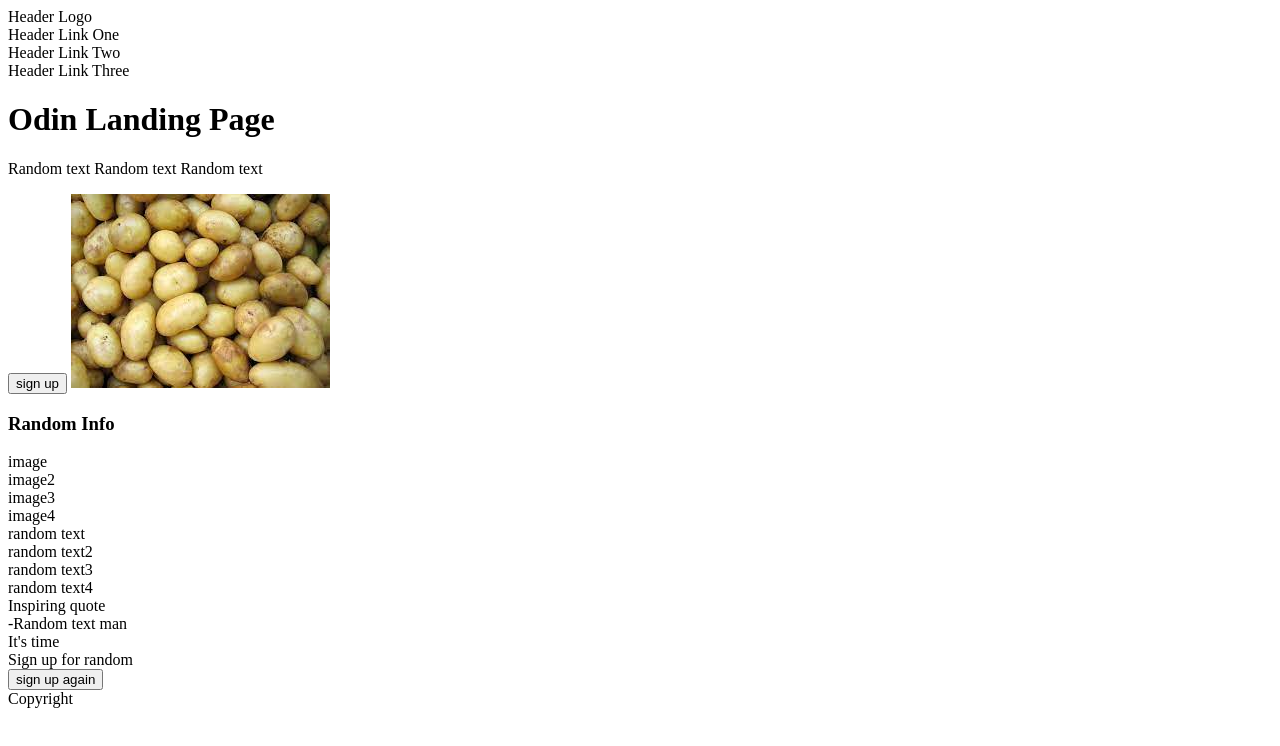
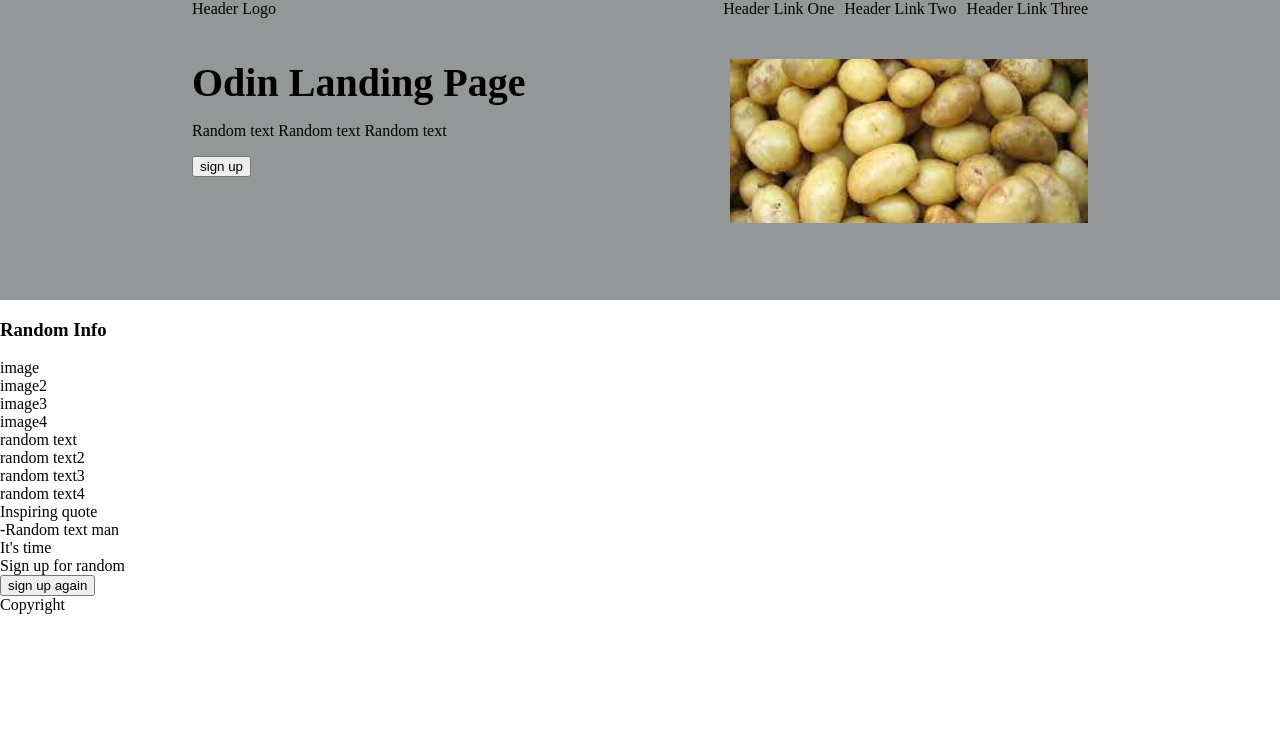
Before and after one commit to JMFCDL/Odin-Landing-Page, a plain HTML site: page index.html in a window 1280 px wide. Drawn offline with Linux system fonts and the light colour scheme.

Commit message:
add rough draft of css for top section

```diff
--- a/index.html
+++ b/index.html
@@ -5,21 +5,32 @@
         <meta charset = "UTF-8">
         <meta name="viewport" content="width=device-width, initial-scale=1.0">
         <title>Odin Landing Page</title>
+        <link rel="stylesheet" href="style.css">
     </head>
 
     <body>
         <div class="top">
-            <div class="logo">Header Logo</div>
-            <div class="links">Header Link One</div>
-            <div class="links">Header Link Two</div>
-            <div class="links">Header Link Three</div>
-            <h1>Odin Landing Page</h1>
-            <p>Random text Random text Random text</p>
-            <button>sign up</button>
-            <img src="./landing-page-images/potatoes.jpeg" alt="Potatoes">
+            <div class="container">
+                <div class="header">
+                    <div class="logo">Header Logo</div>
+                    <div class="links">
+                        <div>Header Link One</div>
+                        <div>Header Link Two</div>
+                        <div>Header Link Three</div>
+                    </div>
+                </div>
+                <div class="intro">
+                    <div class="start">
+                        <h1>Odin Landing Page</h1>
+                        <p>Random text Random text Random text</p>
+                        <button>sign up</button>
+                    </div>
+                    <img src="./landing-page-images/potatoes.jpeg" alt="Potatoes">
+                </div>
+            </div>
         </div>
 
-        <div class="top middle">
+        <div class="t middle">
             <h3>Random Info</h3>
             <div class="placeholder-image">image</div>
             <div class="placeholder-image">image2</div>
@@ -31,7 +42,7 @@
             <div class="sub text">random text4</div>
         </div>
 
-        <div class="bottom middle">
+        <div class="b middle">
             <div class="quote">Inspiring quote</div>
             <div class="credit-quote">-Random text man</div>
         </div>
--- a/style.css
+++ b/style.css
@@ -0,0 +1,53 @@
+body {
+    margin: 0px;
+}
+
+.top {
+    background-color: rgb(148, 151, 151);
+    height: 300px;
+}
+
+.container {
+    width: 70%;
+    position: absolute;
+    left: 15%;
+    display: flex;
+    flex-direction: column;
+}
+
+.intro {
+    display:flex;
+    justify-content: space-between;
+    align-items: flex-end;
+    height: 205px;
+}
+
+img,
+.start {
+    width: 40%;
+    height: 80%;
+}
+
+.start h1 {
+    margin: 0px;
+    font-size: 40px;
+}
+
+img {
+    object-fit: cover;
+}
+
+.start {
+    position: relative;
+    top: 0px;
+}
+
+.header {
+    display: flex;
+    justify-content: space-between;
+}
+
+.links {
+    display: flex;
+    gap: 10px;
+}
```
